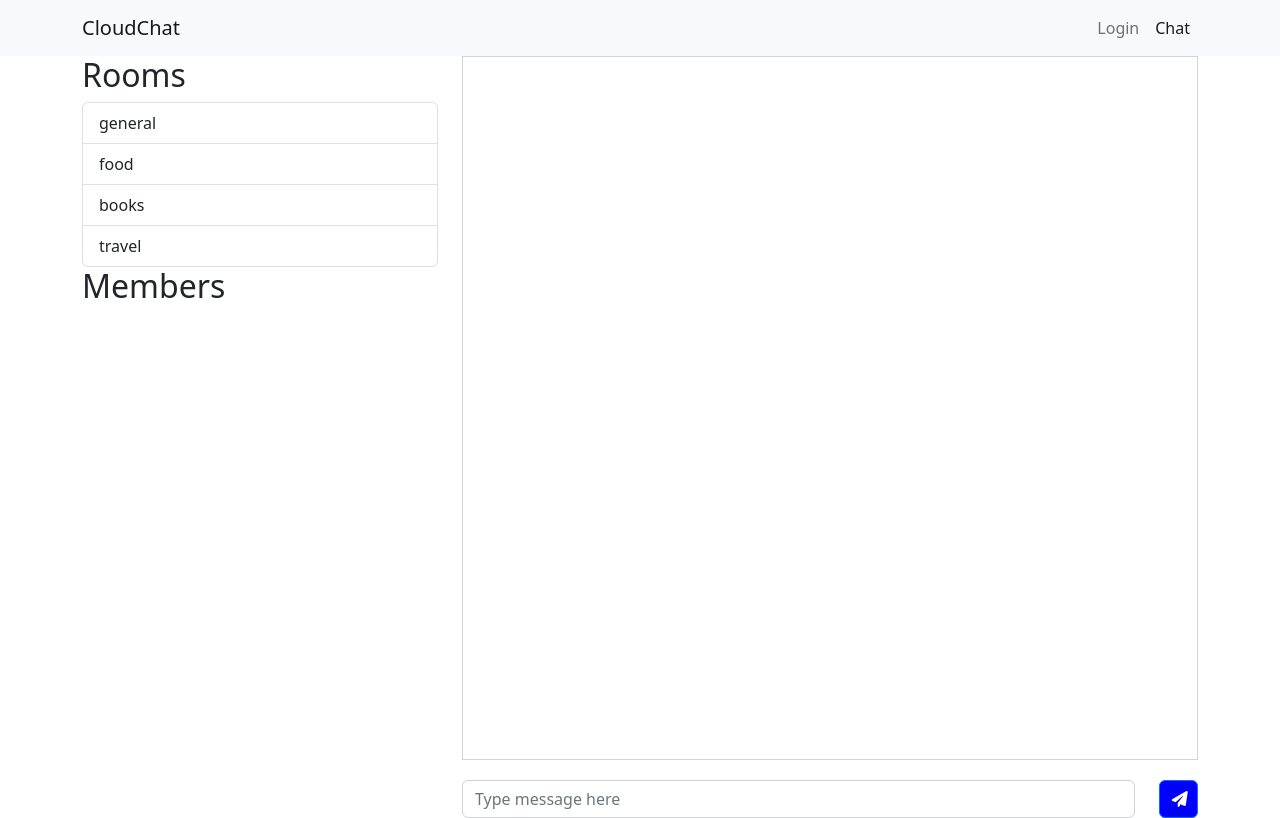
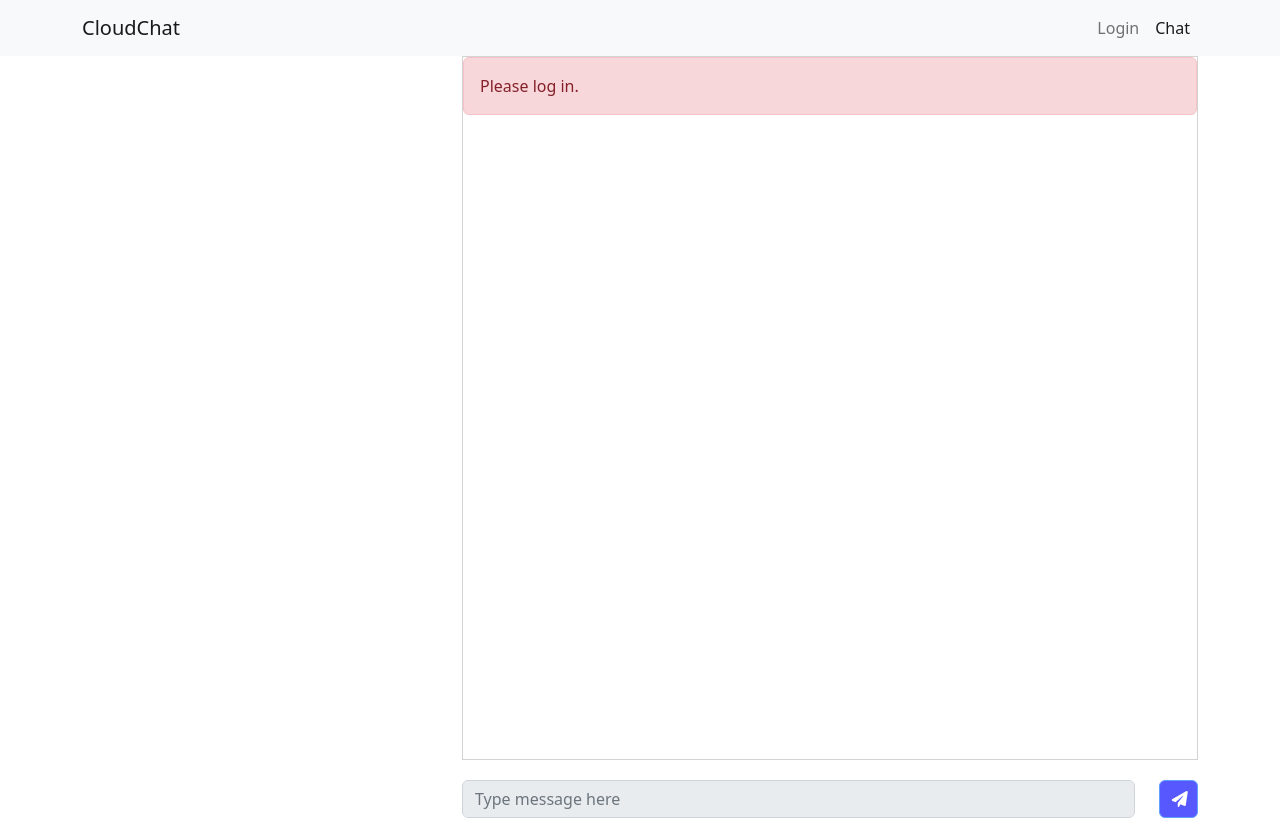
Before and after one commit to farmology/chatapp, a React (Create React App) app in the folder cloudchat/: page /chat in a window 1280 px wide. Built offline with nearby package versions, Linux system fonts and the light colour scheme.

Commit message:
Disable chat functions if user is not logged in

```diff
--- a/cloudchat/src/components/MessageForm.js
+++ b/cloudchat/src/components/MessageForm.js
@@ -1,5 +1,6 @@
 import React from 'react'
 import { Button, Col, Row, Form } from 'react-bootstrap';
+import { useSelector } from 'react-redux';
 import './MessageForm.css';
 
 function MessageForm() {
@@ -7,18 +8,22 @@ function MessageForm() {
         e.preventDefault();
     }
 
+    const user = useSelector((state) => state.user);
+
     return (
     <>
-    <div className='messages-output'></div>
+    <div className='messages-output'>
+        {!user && <div className="alert alert-danger">Please log in.</div>}
+    </div>
         <Form onSubmit={handleSubmit}>
             <Row>
                 <Col md={11}>
                     <Form.Group>
-                        <Form.Control type='text' placeholder='Type message here' ></Form.Control>
+                        <Form.Control type='text' placeholder='Type message here' disabled={!user}></Form.Control>
                     </Form.Group>
                 </Col>
                 <Col md={1}>
-                    <Button variant='primary' type='submit' style={{ width: '100%', backgroundColor: 'blue' }} >
+                    <Button variant='primary' type='submit' style={{ width: '100%', backgroundColor: 'blue' }} disabled={!user}>
                         <i className='fas fa-paper-plane' ></i>
                     </Button>
                 </Col>
--- a/cloudchat/src/components/Sidebar.js
+++ b/cloudchat/src/components/Sidebar.js
@@ -1,12 +1,16 @@
 import React from 'react'
 import { ListGroup } from 'react-bootstrap'
+import { useSelector } from 'react-redux';
 
 function Sidebar() {
     const rooms = ['general', 'food', 'books', 'travel']
-
+    const user = useSelector((state) => state.user);
+    if (!user) {
+      return <></>;
+    }
   return (
     <>
-        <h2>Rooms</h2>
+        <h2>Topics</h2>
         <ListGroup>
             {rooms.map((room, i) => (
                 <ListGroup.Item key={i}>{room}</ListGroup.Item>
```
